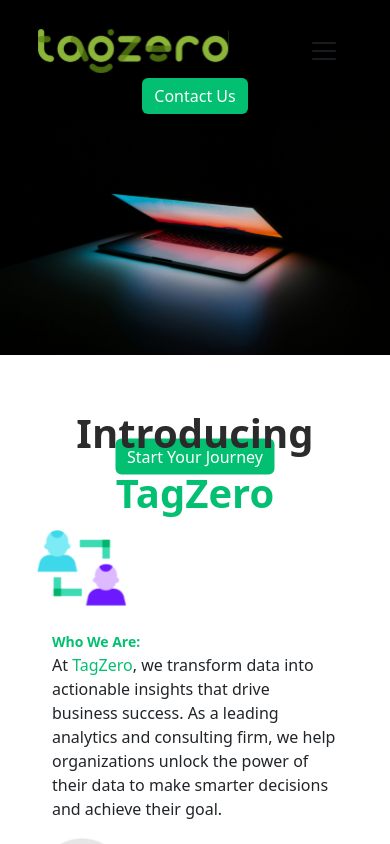
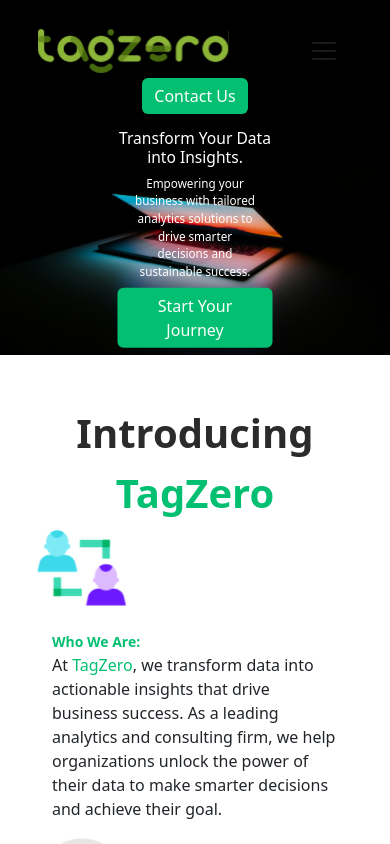
Before and after one commit to sowntharyasekar/Tagzero-Final-code, a React (Create React App) app: page / in a window 390 px wide. Shown: the top 844 px of the page. Built offline with nearby package versions, Linux system fonts and the light colour scheme.

Commit message:
pdated code

```diff
--- a/src/App.css
+++ b/src/App.css
@@ -43,28 +43,44 @@
     transform: rotate(360deg);
   }
 }
+.image-wrapper {
+  position: relative; /* Make this a positioned element for absolute positioning */
+  width: 100%;
+  height: auto; /* Full viewport height */
+  display: flex;
+  justify-content: center;
+  align-items: center; /* Center items vertically */
+}
 
 /* styles.css */
 .responsive-image {
-  width: 100%;
-  height: auto;
-  position: relative;
-
+  width: 100%; /* Full width by default */
+  height: auto; /* Maintain aspect ratio */
+  position: relative; /* Make it a positioned element for absolute positioning of overlay */
 }
 
+/* Adjust image size for tablets */
 @media only screen and (max-width: 768px) {
   .responsive-image {
-    width: 50%;
-    /* Adjust image size for tablets and mobile */
+    width: 50%; /* Half-width for tablets */
+    height: auto; /* Maintain aspect ratio */
   }
 }
 
+/* Full-width image for smaller screens */
 @media only screen and (max-width: 480px) {
   .responsive-image {
-    width: 100%;
-    /* Full-width image for smaller screens */
+    width: 100%; /* Full width for smaller screens */
+    height: auto; /* Maintain aspect ratio */
   }
 }
+
+/* Optional: Add this if the image is used as a background image */
+.responsive-image {
+  background-size: cover; /* Ensure the background image covers the entire area */
+  background-position: center; /* Center the image */
+}
+
 
 /* Hide scrollbar for Chrome, Safari, and Edge */
 ::-webkit-scrollbar {
@@ -85,44 +101,51 @@
   /* Keep scrolling behavior */
 }
 
+
 .overlay-text {
-  position: absolute;
-  top: 70%;
-  left: 50%;
-  transform: translate(-50%, -50%);
+  position: absolute; /* Position it over the image */
+  top: 50%; /* Center it vertically */
+  left: 50%; /* Center it horizontally */
+  transform: translate(-50%, -50%); /* Adjust to truly center */
   display: flex;
-  flex-direction: column;
-  justify-content: center;
-  align-items: center;
-  color: white;
-  text-align: center;
+  flex-direction: column; /* Stack children vertically */
+  justify-content: center; /* Center vertically within the flex container */
+  align-items: center; /* Center horizontally within the flex container */
+  color: white; /* Text color */
+  text-align: center; /* Center text alignment */
+  padding: 20px; /* Padding for some breathing space */
+}
 
 
+
+
+
+/* Overlay text heading */
+.overlay-text h2 {
+  font-size: 3vw; /* Responsive font size */
+  margin: 0; /* Remove default margin */
 }
 
+/* Overlay text paragraph */
+.overlay-text p {
+  font-size: 1.3vw; /* Responsive font size */
+  width: 70%; /* Manageable width for text */
+  margin: 0; /* Remove default margin */
+}
+
+/* Responsive adjustments */
 @media only screen and (max-width: 768px) {
-  .overlay-text {
-    top: 50%;
-    /* Adjust image size for tablets and mobile */
+  .overlay-text h2 {
+    font-size: 4vw; /* Increase font size for the heading */
+  }
+
+  .overlay-text p {
+    font-size: 3vw; /* Increase font size for the paragraph */
+    width: 80%; /* Increase width for better readability */
   }
 }
 
-@media only screen and (max-width: 480px) {
-  .overlay-text {
-    top: 50%;
-    /* Adjust image size for tablets and mobile */
-  }
-}
 
-.overlay-text h2 {
-  font-size: 3vw;
-  margin: 0;
-}
-
-.overlay-text p {
-  font-size: 1.3vw;
-  width: 70%;
-}
 
 .btn.buttoncolor {
   background-color: #03BF71;
--- a/src/Containers/Navigation/Tagzero.js
+++ b/src/Containers/Navigation/Tagzero.js
@@ -32,14 +32,15 @@
             <TagzeroNav scrollToSection={scrollToSection} aboutUs={aboutUs} services={services} howWeWork={howWeWork} caseStudy={caseStudy} imagesec={imagesec} onModalClick={showContactModal} />
             {/* // Backgroundimage */}
 
-            <Backgroundimage className="responsive-image"></Backgroundimage>
+            <div className="image-wrapper">
+  <Backgroundimage className="responsive-image" />
   <div className="overlay-text" id="0" ref={imagesec}>
     <h2>Transform Your Data into Insights.</h2>
     <p className="mt-2">
       Empowering your business with tailored analytics solutions to drive smarter decisions and sustainable success.
     </p>
-                <button type="button" className="btn buttoncolor mt-2"
-                >Start Your Journey</button>
+    <button type="button" className="btn buttoncolor mt-2">Start Your Journey</button>
+  </div>
 </div>
 
             <div ref={aboutUs} id="1">
```
Lines whose indentation alone changed are shown as unchanged.
